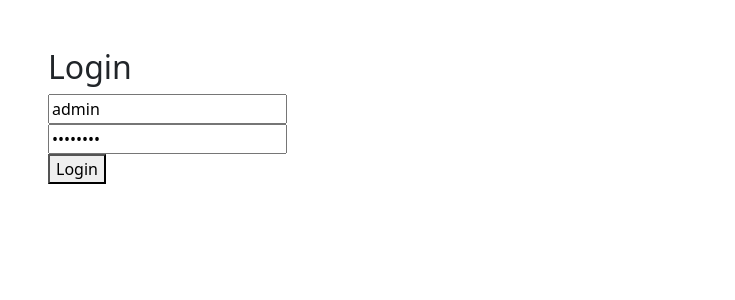
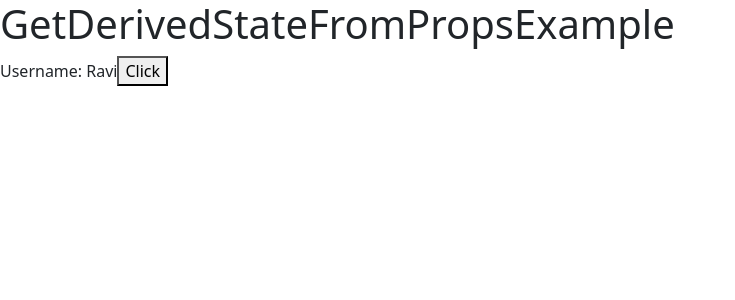
Before and after one commit to gosnippets/reactdemo, a React (Create React App) app: page / in a window 1280 px wide. Shown: the top 300 px of the page, without its empty margins (0-735 px from the left). Built offline with nearby package versions, Linux system fonts and the light colour scheme.

Commit message:
Lifecycle Method

```diff
--- a/src/App.js
+++ b/src/App.js
@@ -29,6 +29,9 @@ import StateFullComponent from "./StateAndProps/StateFullComponent";
 import HighOrderComponent from "./StateAndProps/HighOrderComponent";
 import StateAndPropsExample from "./ClassComponents/StateAndPropsExample";
 import FormExample from "./ClassComponents/FormExample";
+import ConstructorAndRender from "./LifecycleMethods/ConstructorAndRender";
+import ComponentDidMountExample from "./LifecycleMethods/ComponentDidMountExample";
+import GetDerivedStateFromPropsExample from "./LifecycleMethods/GetDerivedStateFromPropsExample";
 
 function App() {
   return (<>
@@ -76,7 +79,12 @@ function App() {
     {/* <HighOrderComponent/> */}
     {/* Class components example  */}
     {/* <StateAndPropsExample/> */}
-    <FormExample />
+    {/* <FormExample /> */}
+
+    {/* Lifecycle Method  */}
+    {/* <ConstructorAndRender/> */}
+    {/* <ComponentDidMountExample/> */}
+    <GetDerivedStateFromPropsExample/>
   </>);
 }
 
--- /dev/null
+++ b/src/LifecycleMethods/ComponentDidMountExample.jsx
@@ -0,0 +1,24 @@
+import React, { Component } from 'react'
+
+export default class ComponentDidMountExample extends Component {
+    constructor(props) {
+        super(props);
+        console.log("constructor")
+        this.state = { count: 0 }
+    }
+
+    componentDidMount(){
+        console.log("componentDidMount")
+        this.setState({ count: this.state.count + 1 })
+    }
+
+    render() {
+        console.log("Render")
+        return (
+            <div>
+                <h1>Constructor and Render</h1>
+                <button onClick={() => this.setState({ count: this.state.count + 1 })}>Counter</button>
+            </div>
+        )
+    }
+}
--- /dev/null
+++ b/src/LifecycleMethods/ConstructorAndRender.jsx
@@ -0,0 +1,19 @@
+import React, { Component } from 'react'
+
+export default class ConstructorAndRender extends Component {
+    constructor(props){
+        super(props);
+        console.log("constructor")
+        this.state = {count:0}
+    }
+
+  render() {
+    console.log("Render")
+    return (
+      <div>
+        <h1>Constructor and Render</h1>
+        <button onClick={()=>this.setState({count: this.state.count+1})}>Counter</button>
+      </div>
+    )
+  }
+}
--- /dev/null
+++ b/src/LifecycleMethods/GetDerivedStateFromPropsExample.jsx
@@ -0,0 +1,37 @@
+import React, { Component } from 'react'
+
+export default class GetDerivedStateFromPropsExample extends Component {
+    render() {
+        return (
+            <div>
+                <h1>GetDerivedStateFromPropsExample</h1>
+                <Component1 username="Ravi" />
+            </div>
+        )
+    }
+}
+
+class Component1 extends Component {
+    constructor(props) {
+        super(props);
+        this.state = { username: "Ram" }
+        console.log("constructor")
+    }
+
+    static getDerivedStateFromProps(props, state) {
+        console.log("getDerivedStateFromProps")
+        console.log("Props", props, "State:", state);
+        if (props.username !== state.username) {
+            console.log("Differece....")
+            return { username: props.username }
+        }
+        return null;
+    }
+
+    render() {
+        return (
+            <div>Username: {this.state.username}
+            <button onClick={()=>this.setState({username:"Mukesh"})}>Click</button></div>
+        )
+    }
+}
```
Also changed, not shown: React Life Cycle Method (Class Component).png (added).
